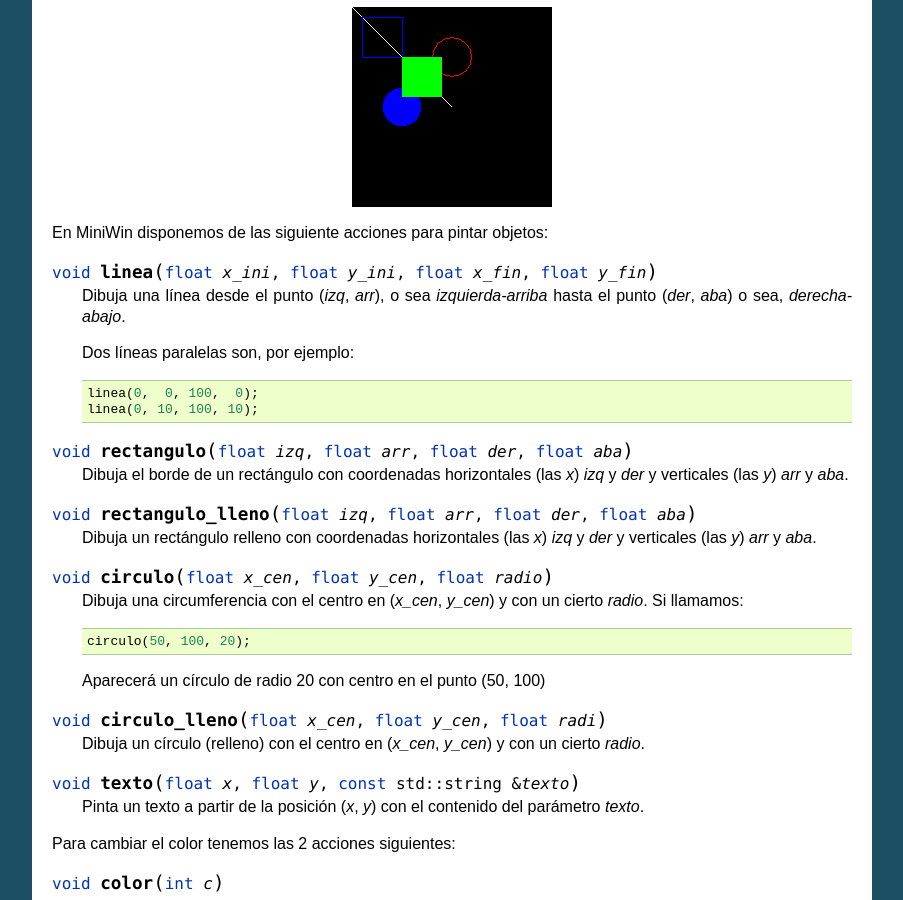
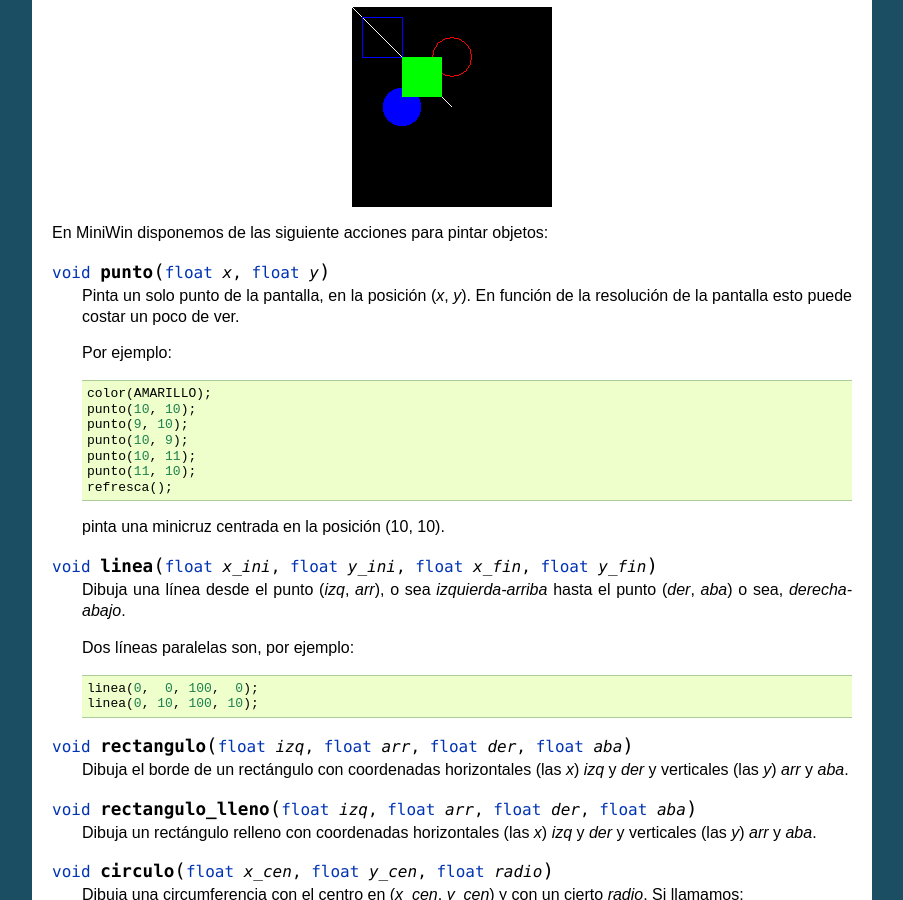
Before and after one commit to pauek/MiniWin, a Sphinx documentation site: the page built from docs/Utilizacion.rst, in a window 1280 px wide and 900 px high, scrolled down 2064 px. Shown: the whole window, without its empty margins (198-1101 px from the left). Built offline with Sphinx 7.4.7, drawn with Linux system fonts in a browser that asks for light colours; some of the changed text lies outside the part shown.

Commit message:
Añadimos función 'punto'

```diff
--- a/docs/Utilizacion.rst
+++ b/docs/Utilizacion.rst
@@ -116,6 +116,24 @@ muestra el siguiente dibujo:
    :align: center
 
 En MiniWin disponemos de las siguiente acciones para pintar objetos:
+
+.. cpp:function:: void punto(float x, float y)
+
+   Pinta un solo punto de la pantalla, en la posición (*x*, *y*). En
+   función de la resolución de la pantalla esto puede costar un poco
+   de ver.
+
+   Por ejemplo::
+
+      color(AMARILLO);
+      punto(10, 10);
+      punto(9, 10);
+      punto(10, 9);
+      punto(10, 11);
+      punto(11, 10);
+      refresca();
+
+   pinta una minicruz centrada en la posición (10, 10).
 
 .. cpp:function:: void linea(float x_ini, float y_ini, float x_fin, float y_fin)
 
@@ -291,7 +309,8 @@ Otras funciones
 
 .. cpp:function:: void espera(int miliseg)
 
-   Detiene el programa un número de milisegundos especificado por *miliseg*. Por ejemplo, al hacer::
+   Detiene el programa un número de milisegundos especificado por
+   *miliseg*. Por ejemplo, al hacer::
 
       espera(1000);
 
```
Also changed, not shown: other parts of docs/Utilizacion.rst (+1 -1 lines), 2 other files.
